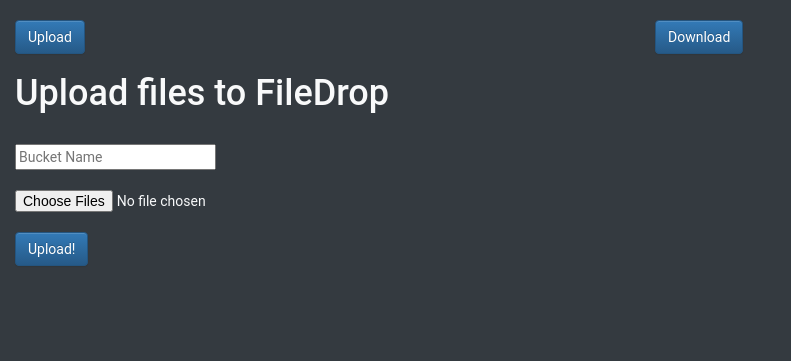
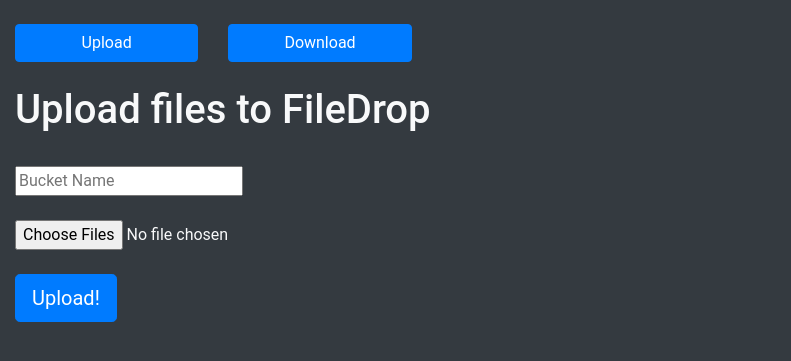
Before and after one commit to muyajil/filedrop, a Flask app: page /upload/ in a window 1280 px wide. Shown: the top 361 px of the page, without its empty margins (0-791 px from the left). Run offline with Flask 2, Linux system fonts and the light colour scheme; some libraries are stand-ins or nearby versions.

Commit message:
better styling, updated bootstrap to correct version

```diff
--- a/filedrop/templates/base.html
+++ b/filedrop/templates/base.html
@@ -6,13 +6,9 @@
     <meta name="viewport" content="width=device-width, initial-scale=1" />
     <link
       rel="stylesheet"
-      href="https://stackpath.bootstrapcdn.com/bootstrap/3.4.1/css/bootstrap.min.css"
-      integrity="sha384-HSMxcRTRxnN+Bdg0JdbxYKrThecOKuH5zCYotlSAcp1+c8xmyTe9GYg1l9a69psu"
+      href="https://stackpath.bootstrapcdn.com/bootstrap/4.5.2/css/bootstrap.min.css"
+      integrity="sha384-JcKb8q3iqJ61gNV9KGb8thSsNjpSL0n8PARn9HuZOnIxN0hoP+VmmDGMN5t9UJ0Z"
       crossorigin="anonymous"
-    />
-    <link
-      rel="stylesheet"
-      href="https://maxcdn.bootstrapcdn.com/bootstrap/3.3.4/css/bootstrap-theme.min.css"
     />
     <style>
       body {
@@ -20,40 +16,34 @@
         font-family: "Roboto";
         color: #f8f9fa !important;
       }
-      input {
-        margin-top: 20px;
-      }
-      .btn {
-        margin-top: 20px;
-      }
     </style>
     {% endblock %}
   </head>
   <body>
     <div class="container-fluid text-light">
-      <div class="row">
-        <div class="col-xs-6">
-          <a class="btn btn-primary mx-auto" href="/upload" role="button"
+      <div class="row mt-4 mb-4">
+        <div class="col-6 col-md-3 col-lg-2">
+          <a class="btn btn-primary btn-block" href="/upload" role="button"
             >Upload</a
           >
         </div>
-        <div class="col-xs-6">
-          <a class="btn btn-primary mx-auto" href="/download" role="button"
+        <div class="col-6 col-md-3 col-lg-2">
+          <a class="btn btn-primary btn-block" href="/download" role="button"
             >Download</a
           >
         </div>
       </div>
       {% block body %} {% endblock %}
-    </div>
       <div class="row">
-      <div class="col-xs-12">
+        <div class="col-12">
           {% with messages = get_flashed_messages() %} {% if messages %}
-        <ul class="flashes text-danger" style="margin-top:20px;list-style-type:none">
+          <ul class="flashes text-danger mt-4" style="list-style-type: none;">
             {% for message in messages %}
             <li>{{ message }}</li>
             {% endfor %}
           </ul>
           {% endif %} {% endwith %}
+        </div>
       </div>
     </div>
     <script
--- a/filedrop/templates/upload.html
+++ b/filedrop/templates/upload.html
@@ -2,19 +2,20 @@
 <h1>Upload files to FileDrop</h1>
 <form action="uploader" method="POST" enctype="multipart/form-data">
   <div class="row">
-    <div class="col-xs-12">
+    <div class="col-12 mt-4">
       <input
         type="text"
         style="color: #343a40;"
         name="bucket_name"
         placeholder="Bucket Name"
+        required="true"
       />
     </div>
-    <div class="col-xs-12 mt-5">
+    <div class="col-12 mt-4">
       <input type="file" name="file[]" multiple="true" />
     </div>
-    <div class="col-xs-12">
-        <input type="submit" class="btn btn-primary" value="Upload!" />
+    <div class="col-12 mt-4">
+        <input type="submit" class="btn btn-primary btn-lg" value="Upload!" />
       </div>
   </div>
   <!--TODO use filedrop.js to upload files-->
```
Also changed, not shown: filedrop/templates/download.html (+5 -2 lines), filedrop/templates/downloadRequest.html (+4 -3 lines), filedrop/templates/success.html (+3 -6 lines). Lines whose indentation alone changed are shown as unchanged.
